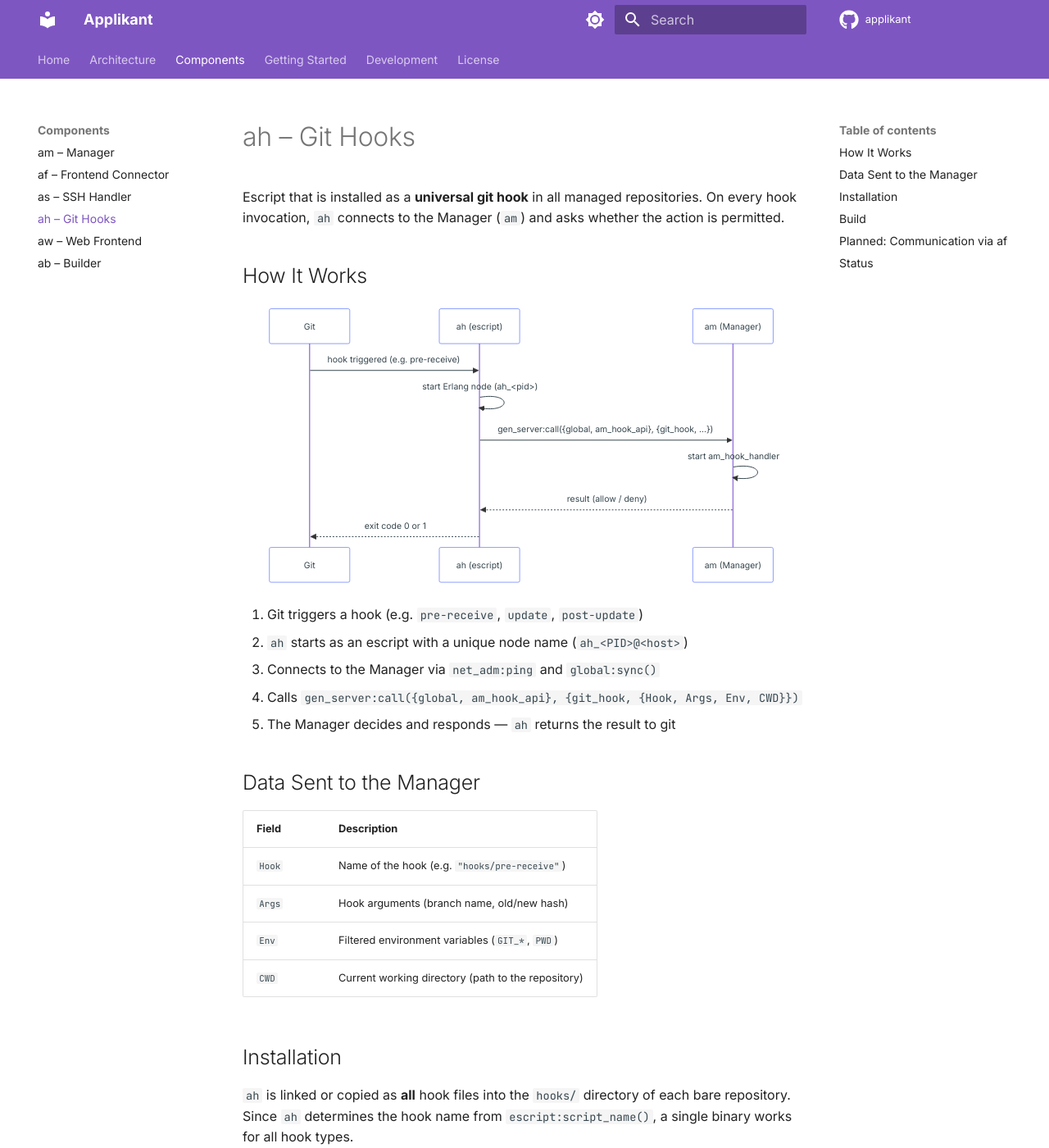
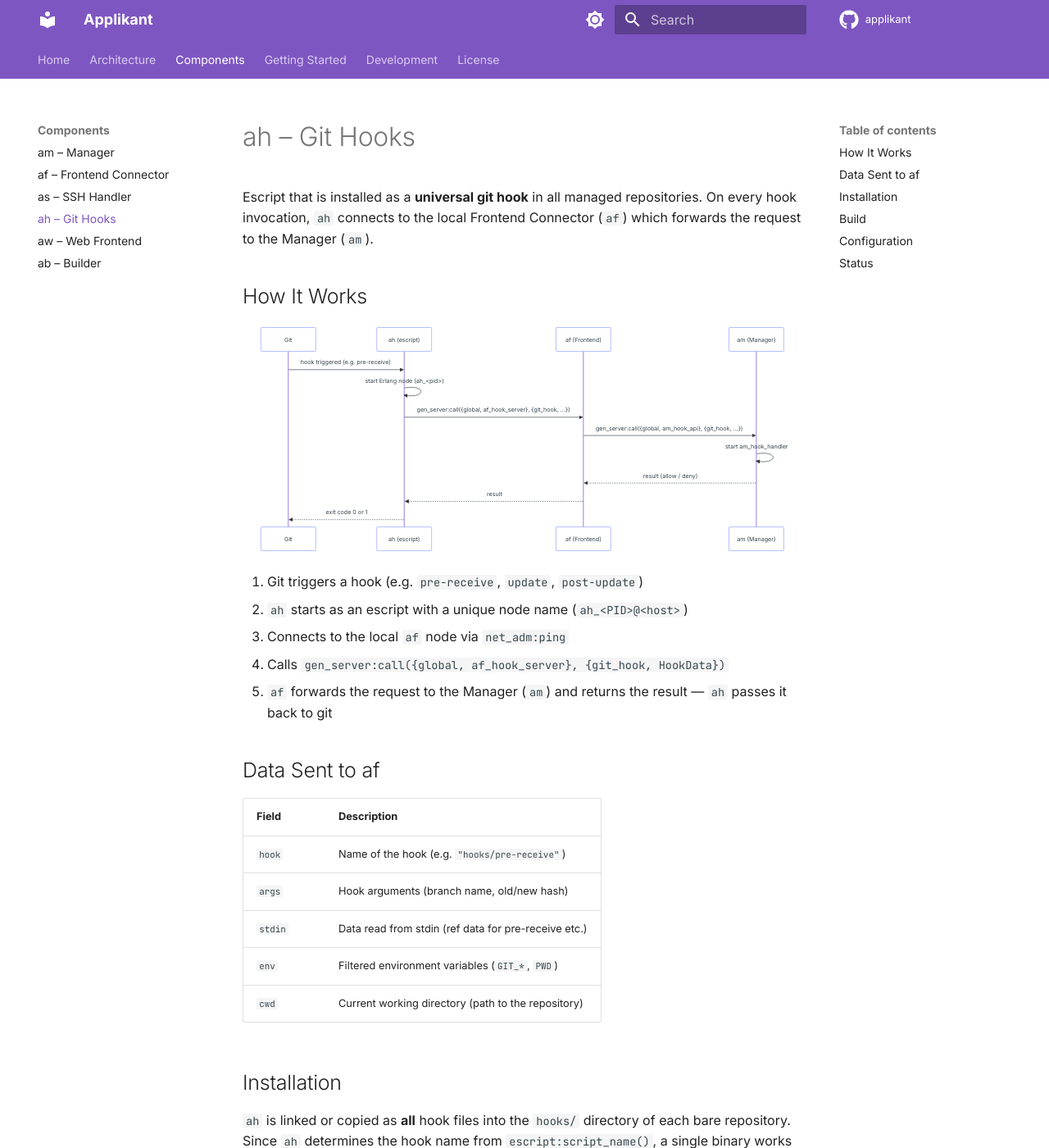
Before and after one commit to Applikant/Applikant.github.io, an MkDocs documentation site: the page built from docs/components/ah.md, in a window 1280 px wide and 1400 px high. Shown: the whole window at 82% size. Built offline with MkDocs 1.6.1 and Material for MkDocs 9.7.7, drawn with Linux system fonts in a browser that asks for light colours; some of the changed text lies outside the part shown.

Commit message:
align architecture with code (ah via af), add evolving-design notice

````diff
--- a/docker-compose.yml
+++ b/docker-compose.yml
@@ -1,9 +1,12 @@
 services:
   docs:
     image: squidfunk/mkdocs-material
+    command: serve --dev-addr=0.0.0.0:8000 --watch-theme --dirty
     ports:
       - "8000:8000"
     volumes:
       - .:/docs
+    environment:
+      - PYTHONUNBUFFERED=1
     stdin_open: true
     tty: true
--- a/docs/components/ah.md
+++ b/docs/components/ah.md
@@ -1,6 +1,6 @@
 # ah – Git Hooks
 
-Escript that is installed as a **universal git hook** in all managed repositories. On every hook invocation, `ah` connects to the Manager (`am`) and asks whether the action is permitted.
+Escript that is installed as a **universal git hook** in all managed repositories. On every hook invocation, `ah` connects to the local Frontend Connector (`af`) which forwards the request to the Manager (`am`).
 
 ## How It Works
 
@@ -8,30 +8,34 @@
 sequenceDiagram
     participant Git
     participant ah as ah (escript)
+    participant af as af (Frontend)
     participant am as am (Manager)
 
     Git->>ah: hook triggered (e.g. pre-receive)
     ah->>ah: start Erlang node (ah_<pid>)
-    ah->>am: gen_server:call({global, am_hook_api}, {git_hook, ...})
+    ah->>af: gen_server:call({global, af_hook_server}, {git_hook, ...})
+    af->>am: gen_server:call({global, am_hook_api}, {git_hook, ...})
     am->>am: start am_hook_handler
-    am-->>ah: result (allow / deny)
+    am-->>af: result (allow / deny)
+    af-->>ah: result
     ah-->>Git: exit code 0 or 1
 ```
 
 1. Git triggers a hook (e.g. `pre-receive`, `update`, `post-update`)
 2. `ah` starts as an escript with a unique node name (`ah_<PID>@<host>`)
-3. Connects to the Manager via `net_adm:ping` and `global:sync()`
-4. Calls `gen_server:call({global, am_hook_api}, {git_hook, {Hook, Args, Env, CWD}})`
-5. The Manager decides and responds — `ah` returns the result to git
+3. Connects to the local `af` node via `net_adm:ping`
+4. Calls `gen_server:call({global, af_hook_server}, {git_hook, HookData})`
+5. `af` forwards the request to the Manager (`am`) and returns the result — `ah` passes it back to git
 
-## Data Sent to the Manager
+## Data Sent to af
 
 | Field | Description |
 |---|---|
-| `Hook` | Name of the hook (e.g. `"hooks/pre-receive"`) |
-| `Args` | Hook arguments (branch name, old/new hash) |
-| `Env` | Filtered environment variables (`GIT_*`, `PWD`) |
-| `CWD` | Current working directory (path to the repository) |
+| `hook` | Name of the hook (e.g. `"hooks/pre-receive"`) |
+| `args` | Hook arguments (branch name, old/new hash) |
+| `stdin` | Data read from stdin (ref data for pre-receive etc.) |
+| `env` | Filtered environment variables (`GIT_*`, `PWD`) |
+| `cwd` | Current working directory (path to the repository) |
 
 ## Installation
 
@@ -52,11 +56,14 @@
 cp _build/default/bin/ah /home/git/ah
 ```
 
-## Planned: Communication via `af`
+## Configuration
 
-Currently `ah` connects directly to the Manager. In the future, it should communicate locally with `af`, eliminating the expensive node startup per invocation.
+| Environment Variable | Default | Description |
+|---|---|---|
+| `APPLIKANT_COOKIE` | `applikant_cookie` | Erlang distribution cookie |
+| `APPLIKANT_AF_NODE` | `af@localhost` | Erlang node name of the local `af` instance |
 
 ## Status
 
 !!! warning "Work in progress"
-    Basic hook communication with the Manager works. Real permission logic in the Manager is not yet implemented.
+    Basic hook communication via `af` to the Manager works. Real permission logic in the Manager is not yet implemented.
````
Also changed, not shown: docs/architecture/erlang-distribution.md (+2 -1 lines), docs/architecture/overview.md (+5 -3 lines), docs/components/af.md (+1 -0 lines), docs/components/am.md (+8 -7 lines), docs/index.md (+3 -2 lines).
